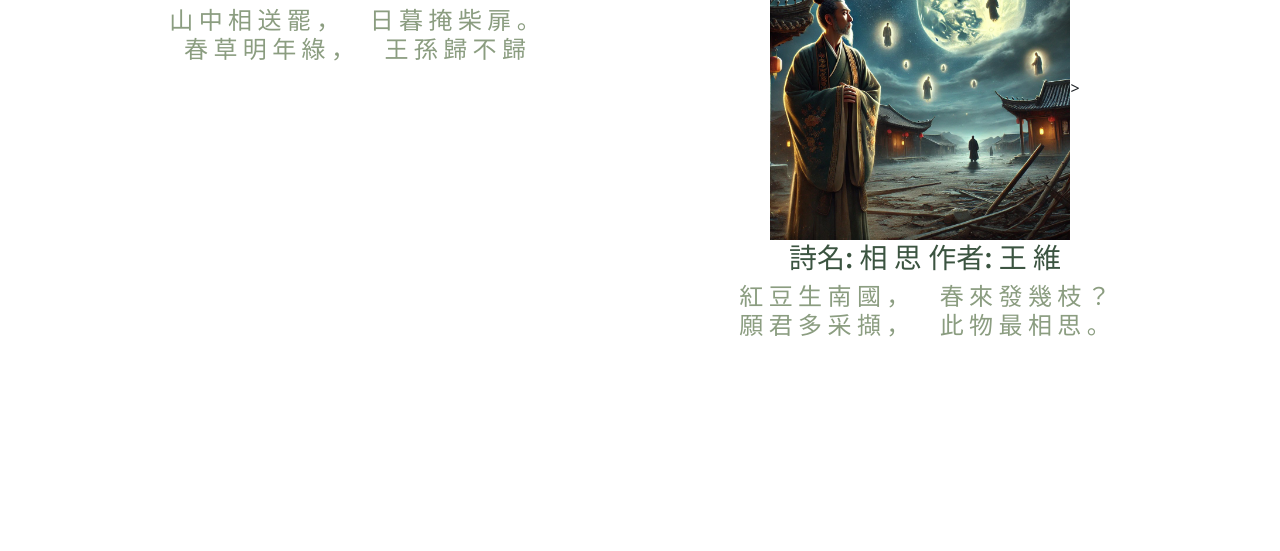
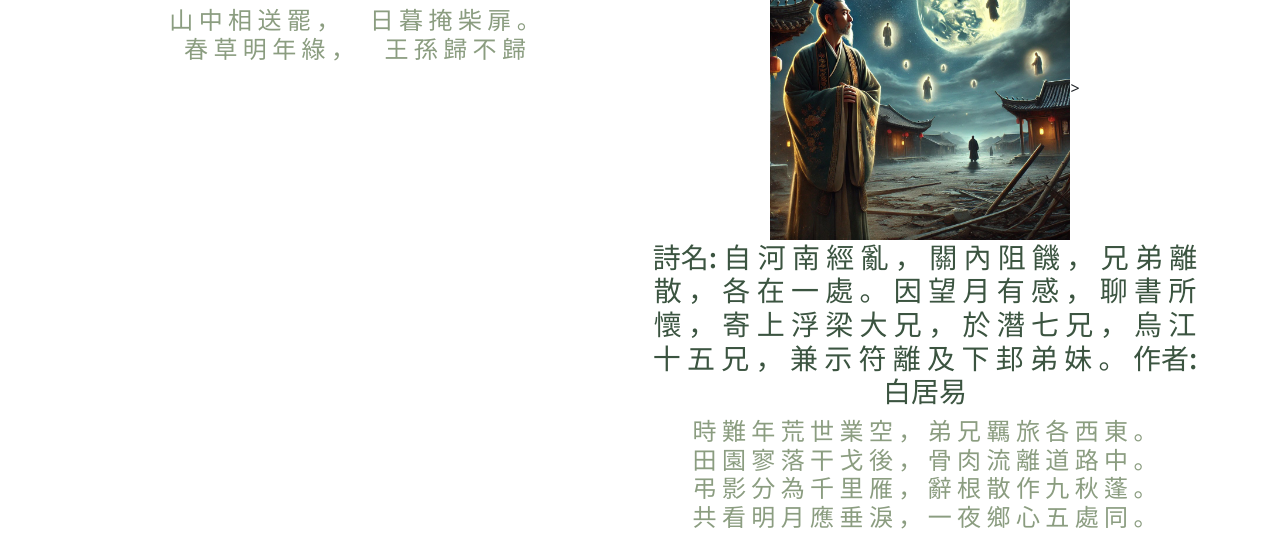
Before and after one commit to jeslyn621/jeslyn621.github.io, a plain HTML site: page 0325/index .html in a window 1280 px wide. Shown: the part 249-800 px from the top of the page. Drawn offline with nearby package versions, Linux system fonts and the light colour scheme.

Commit message:
Update index .html

```diff
--- a/0325/index .html
+++ b/0325/index .html
@@ -142,16 +142,18 @@
                   <img src="img/a.jpeg" width=300>>                </div>
 
                 <div id="caption" class="noto-sans-tc-caption">
-                         <h3>    詩名: 相 思
-                          作者: 王 維 　　 </h3>
+                         <h3>    詩名: 自 河 南 經 亂 ， 關 內 阻 饑 ， 兄 弟 離 散 ， 各 在 一 處 。 因 望 月 有 感 ， 聊 書 所 懷 ， 寄 上 浮 梁 大 兄 ， 於 潛 七 兄 ， 烏 江 十 五 兄 ， 兼 示 符 離 及 下 邽 弟 妹 。
+                          作者: 白居易 　　 </h3>
                 </div>
 
                 <div id="maincontent" class="noto-sans-tc-maincontent">
                     <h4>
 
 
-紅 豆 生 南 國 ，	　春 來 發 幾 枝 ？
-<br>願 君 多 采 擷 ，	　此 物 最 相 思 。
+時 難 年 荒 世 業 空    ，	弟 兄 羈 旅 各 西 東 。
+    <br>田 園 寥 落 干 戈 後    ，	骨 肉 流 離 道 路 中 。
+    <br>弔 影 分 為 千 里 雁    ，	辭 根 散 作 九 秋 蓬 。
+    <br>共 看 明 月 應 垂 淚    ，	一 夜 鄉 心 五 處 同 。
                         </h4>
                 </div>
 
```
